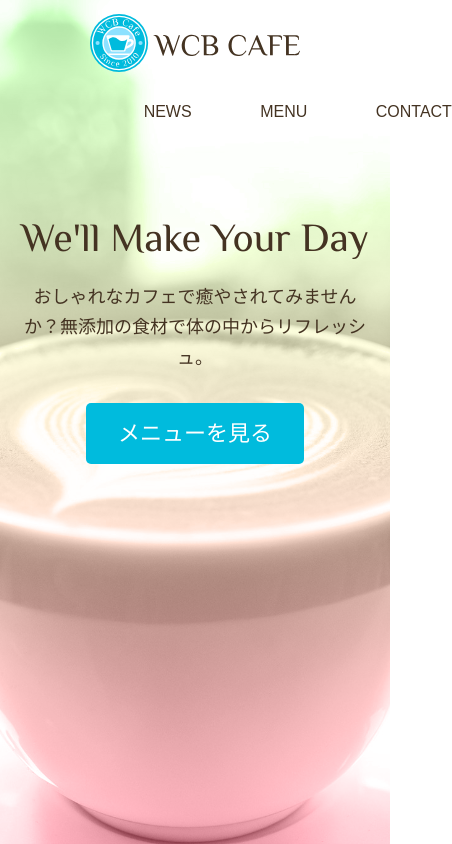
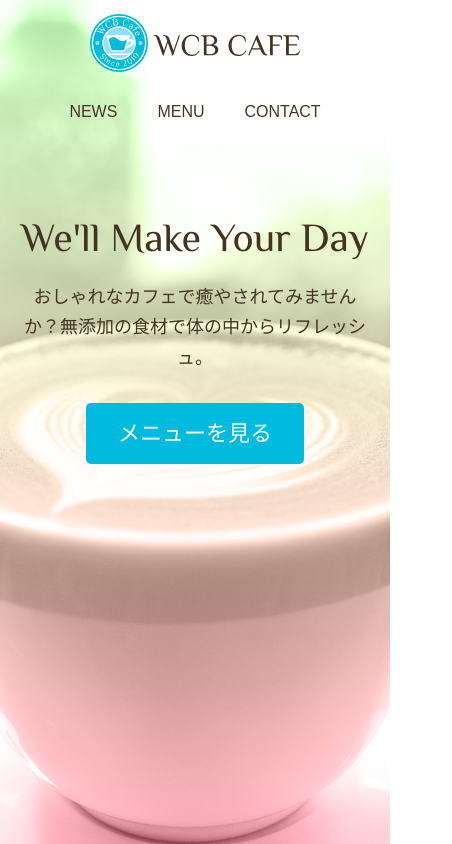
Before and after one commit to KeiyaMorii/WCBCafe, a plain HTML site: page index.html in a window 390 px wide. Shown: the whole page, 452 px wide, since content can reach past the window. Drawn offline with Linux system fonts and the light colour scheme; some packages are replaced by stand-ins of ours.

Commit message:
位置のズレ直し

```diff
--- a/css/style.css
+++ b/css/style.css
@@ -59,7 +59,7 @@ img {
 /* 見出し */
 .page-title {
     font-size: 5rem;
-    font-family: 'Philosopher',serif;
+    font-family: 'Philosopher', serif;
     text-transform: uppercase;
     font-weight: normal;
 }
@@ -208,7 +208,7 @@ aside p {
         margin-top: 10px;
     }
     .main-nav li {
-        margin: 0 20%;
+        margin: 0 20px;
     }
 
     /* HOME */
--- a/index.html
+++ b/index.html
@@ -2,8 +2,9 @@
 <html lang="ja">
 <head>
     <meta charset="UTF-8">
+    <meta name="viewport" content="width=device-width, initial-scale=1">
     <meta name="description" content="ブレンドコーヒーとヘルシーなオーガニックフードを提供するカフェ">
-    <meta name="viewport" content="width=device-width, initial-scale=1">
+
     <title>WCB Cafe</title>
 
     <link rel="stylesheet" href="https://unpkg.com/ress/dist/ress.min.css">
```
Also changed, not shown: menu.html (+2 -1 lines).
